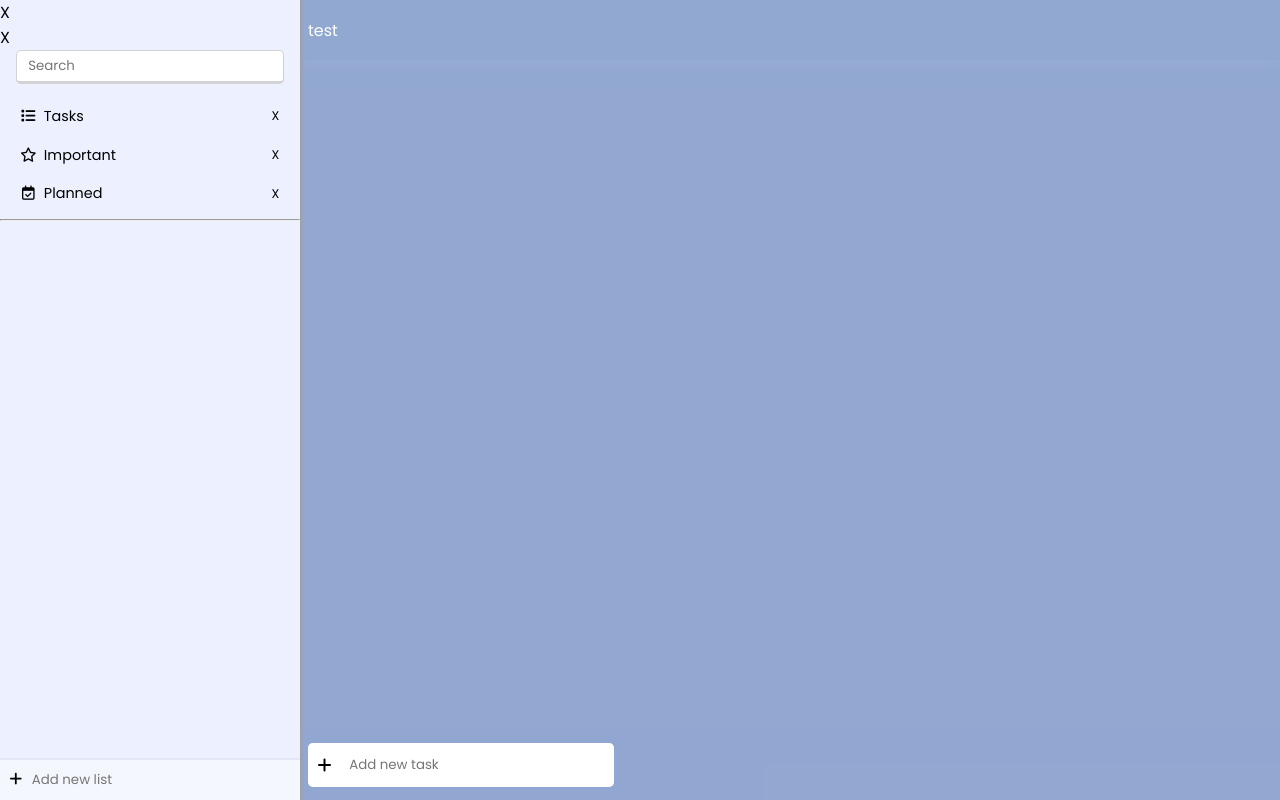
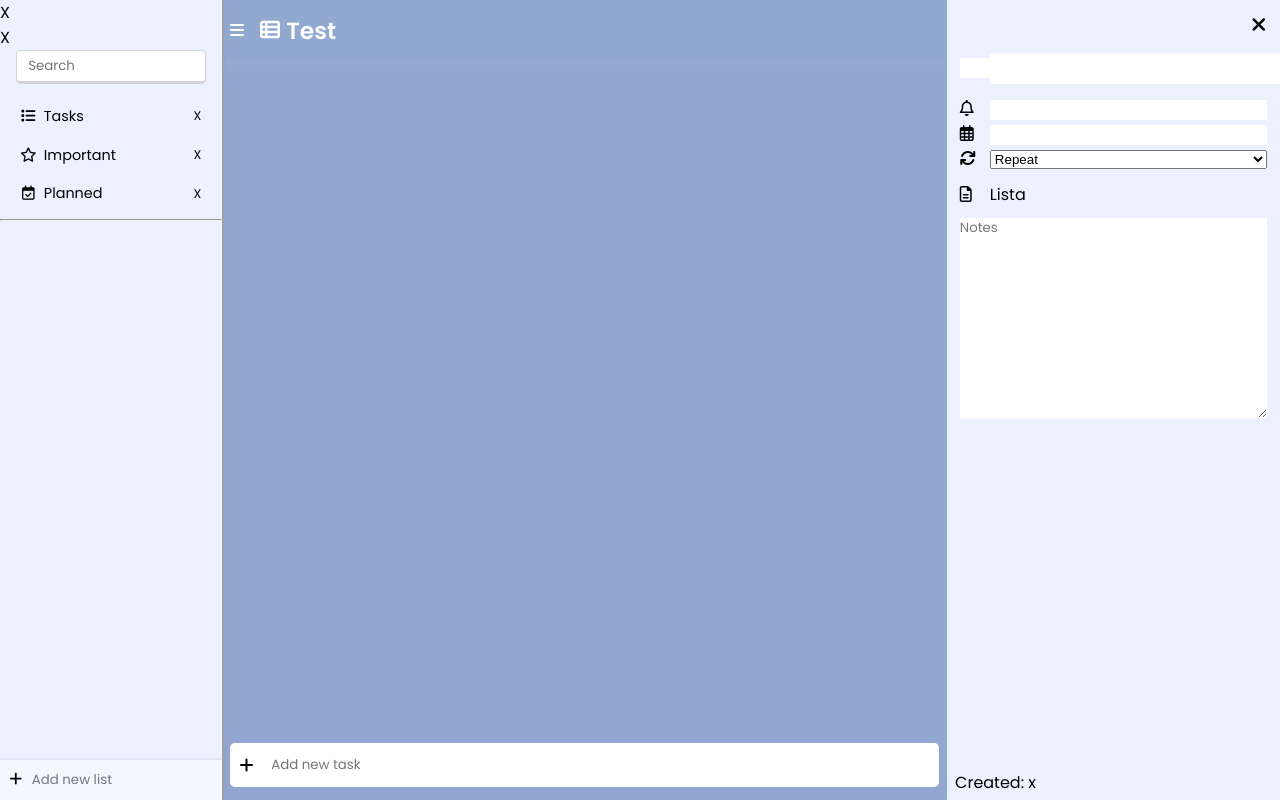
Before and after one commit to dariuszgawron/Todo-List-1, a React (Create React App) app: page / in a window 1280 px wide. Built offline with nearby package versions, Linux system fonts and the light colour scheme.

Commit message:
Preparation of task details, style corrections

```diff
--- a/src/App.js
+++ b/src/App.js
@@ -6,6 +6,7 @@ import todoApi from './api/todoApi';
 
 import Sidenav from './components/Sidenav/Sidenav';
 import Main from './components/Main/Main';
+import TaskDetails from './components/TaskDetails/TaskDetails';
 
 function App() {
   const [systemLists, setSystemLists] = useState([]);
@@ -127,6 +128,7 @@ function App() {
         editCustomList={editCustomList}
         deleteCustomList={deleteCustomList}
       />
+      <TaskDetails />
     </div>
   );
 }
--- a/src/components/AddTaskForm/AddTaskForm.js
+++ b/src/components/AddTaskForm/AddTaskForm.js
@@ -18,9 +18,7 @@ const AddTaskForm = props => {
     }
 
     return (
-        // <div className="task-footer">
         <form className="task-form" id="new-task-form" onSubmit={handleSubmit}>
-                {/* <div className="task-form__content"> */}
             <div className="task-form__add" id="task-form-add">
                 <i className="task-form__add-icon fa-solid fa-plus"></i>
             </div>
@@ -51,9 +49,7 @@ const AddTaskForm = props => {
                     </div>
                 </div>
             </div>
-                {/* </div>  */}
         </form>
-        // </div>
     )
 };
 
--- a/src/components/AddTaskForm/AddTaskForm.scss
+++ b/src/components/AddTaskForm/AddTaskForm.scss
@@ -1,16 +1,13 @@
 .task-form {
+    margin: 0 auto;
+    width: 100%;
+    max-width: 800px;
     display: grid;
     align-items: center;
     grid-template-columns: min-content auto min-content;
     column-gap: .5rem;
     background-color: rgb(255, 255, 255);
     border-radius: .3rem;
-
-    // &__content {
-    //     margin: 0 auto;
-    //     width: 100%;
-    //     max-width: 800px;
-    // }
 
     &__add {
         padding: .6rem;
--- a/src/components/Main/Main.js
+++ b/src/components/Main/Main.js
@@ -5,6 +5,7 @@ import './Main.scss';
 import TaskHeader from '../TaskHeader/TaskHeader';
 import TaskList from '../TaskList/TaskList';
 import TaskFooter from '../TaskFooter/TaskFooter';
+import TaskDetails from "../TaskDetails/TaskDetails";
 
 const Main = props => {
     return (
@@ -12,6 +13,7 @@ const Main = props => {
             <TaskHeader activeList={props.activeList} />
             <TaskList activeList={props.activeList} tasks={props.tasks} />
             <TaskFooter addTask={props.addTask} />
+            {/* <TaskDetails /> */}
         </main>
     )
 };
--- a/src/components/TaskDetails/TaskDetails.js
+++ b/src/components/TaskDetails/TaskDetails.js
@@ -2,10 +2,83 @@ import React from "react";
 
 import './TaskDetails.scss';
 
-const TaskDetails = () => {
+const TaskDetails = props => {
     return (
-        <div>
-
+        <div className="task-details">
+            <div className="task-details-close">
+                <i className="task-details-close__icon fa-solid fa-xmark"></i>
+            </div>
+            <div className="task-details__content">
+                <div className="task-details__box">
+                    <div className="task-details__row">
+                        <div className="task-details__logo">
+                            <input className="task-details__checkbox" />
+                            <span className="task-details__checkmark"></span>
+                        </div>
+                        <div className="task-details__value">
+                            <input className="task-details__title" />
+                        </div>
+                        <div className="task-details__logo">
+                            <i className="task-details__icon"></i>
+                        </div>
+                    </div>
+                </div>
+                <div className="task-details__box">
+                    <div className="task-details__row">
+                        <div className="task-details__logo">
+                            <i className="task-details__icon fa-regular fa-bell"></i>
+                        </div>
+                        <div className="task-details__value">
+                            <input className="task-details__remind" />
+                        </div>
+                    </div>
+                    <div className="task-details__row">
+                        <div className="task-details__logo">
+                            <i className="task-details__icon fa-regular fa-calendar-days"></i>
+                        </div>
+                        <div className="task-details__value">
+                            <input className="task-details__date" />
+                        </div>
+                    </div>
+                    <div className="task-details__row">
+                        <div className="task-details__logo">
+                            <i className="task-details__icon fa-solid fa-arrows-rotate"></i>
+                        </div>
+                        <div className="task-details__value">
+                            <select className="task-details__repeat">
+                                <option value="" selected>Repeat</option>
+                                <option value="daily">Daily</option>
+                                <option value="weekly">Weekly</option>
+                                <option value="montly">Montly</option>
+                                <option value="annually">Annually</option>
+                            </select>
+                        </div>
+                    </div>
+                </div>
+                <div className="task-details__box">
+                    <div className="task-details__row">
+                        <div className="task-details__logo">
+                            <i className="task-details__icon fa-regular fa-file-lines"></i>
+                        </div>
+                        <div className="task-details__value">
+                            Lista
+                        </div>
+                    </div>
+                </div>
+                <div className="task-details__box">
+                    <div className="task-details__row">
+                        <textarea className="task-details__description" placeholder="Notes" rows="10"></textarea>
+                    </div>
+                </div>
+            </div>
+            <div className="task-details__footer">
+                <div className="task-details__information">
+                    Created: x
+                </div>
+                <div className="task-details-delete">
+                    <i className="task-details-delete__icon"></i>
+                </div>
+            </div>
         </div>
     )
 };
--- a/src/components/TaskDetails/TaskDetails.scss
+++ b/src/components/TaskDetails/TaskDetails.scss
@@ -0,0 +1,89 @@
+.task-details {
+    width: 450px;
+    height: 100vh;
+    display: grid;
+    grid-template-rows: auto min-content;
+    row-gap: .5rem;
+    position: relative;
+    background-color: rgb(237, 241, 255);
+
+    &__content {
+        margin-top: 3rem;
+        padding: .4rem .8rem;
+        display: flex;
+        flex-direction: column;
+        row-gap: .7rem;
+        overflow-y: auto;
+    }
+
+    &__box {
+        background-color: var(--background-primary-color);
+        border-radius: .3rem;
+    }
+
+    &__row {
+        display: flex;
+    }
+
+    &__logo {
+        width: 30px;
+    }
+
+    &__value {
+        flex: 1;
+    }
+
+    &__title {
+        font-size: var(--font-size-4);
+    }
+
+    &__icon {
+
+    }
+
+    &__remind {
+        width: 100%;
+    }
+
+    &__date {
+        width: 100%;
+    }
+
+    &__repeat {
+        width: 100%;
+    }
+
+    &__description {
+        width: 100%;
+    }
+
+    &__footer {
+        display: flex;
+        align-items: center;
+        height: 35px;
+        padding: .5rem;
+    }
+
+    &__information {
+        text-align: center;
+    }
+}
+
+.task-details-close {
+    position: absolute;
+    top: 10px;
+    right: 15px;
+    font-size: var(--font-size-4);
+
+
+    &__icon {
+
+    }
+}
+
+.task-details-delete {
+
+    &__icon {
+
+    }
+}
--- a/src/components/TaskHeader/TaskHeader.js
+++ b/src/components/TaskHeader/TaskHeader.js
@@ -5,7 +5,22 @@ import './TaskHeader.scss';
 const TaskHeader = (props) => {
     return (
         <div className='task-header'>
-            {/* {props.task.name} */}test
+            <div className='task-header__container'>
+                <div className='task-header__content'>
+                    <div className='task-header-menu'>
+                        <i className='task-header-menu__icon fa-solid fa-bars'></i>
+                    </div>
+                    <div className='task-header-details'>
+                        <i className='task-header-details__icon fa-solid fa-table-list'></i>
+                        <h3 className='task-header-details__title'>
+                            Test
+                        </h3>
+                    </div>
+                </div>
+                <div className='task-header__content'>
+
+                </div>
+            </div>
         </div>
     )
 };
--- a/src/components/TaskHeader/TaskHeader.scss
+++ b/src/components/TaskHeader/TaskHeader.scss
@@ -12,4 +12,38 @@
     backdrop-filter: blur(5px);
     color: var(--text-color-light);
     box-shadow: 0 0 20px rgba(159, 179, 217, 0.8);
+
+    &__container {
+        margin: 0 auto;
+        width: 100%;
+        max-width: 800px;
+    }
+
+    &__content {
+        display: flex;
+        align-items: center;
+        column-gap: 1rem;
+    }
 }
+
+.task-header-menu {
+
+    &__icon {
+
+    }
+}
+
+.task-header-details {
+    display: flex;
+    align-items: center;
+    column-gap: .4rem;
+    font-size: var(--font-size-4);
+
+    &__title {
+
+    }
+
+    &__icon {
+
+    }
+}
--- a/src/components/TaskItem/TaskItem.scss
+++ b/src/components/TaskItem/TaskItem.scss
@@ -64,7 +64,8 @@
     }
 
     &__title {
-        font-size: 1.2rem;
+        font-size: var(--font-size-6);
+        font-weight: var(--font-weight-medium);
     }
 
     &__options {
```
Lines whose indentation alone changed are shown as unchanged.
